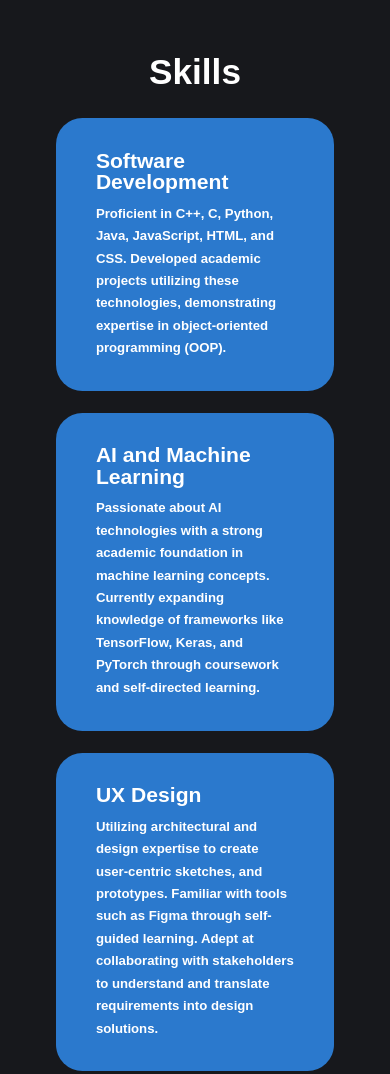
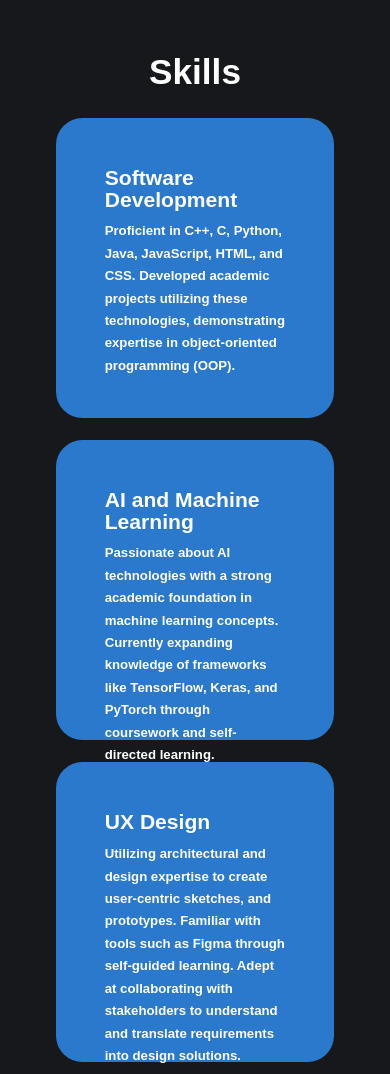
Before and after one commit to AbdelmesihChristine/Resume, a plain HTML site: page index.html in a window 390 px wide. Shown: the part 2000-3074 px from the top of the page. Drawn offline with nearby package versions, Linux system fonts and the light colour scheme.

Commit message:
Update style.css

```diff
--- a/style.css
+++ b/style.css
@@ -385,7 +385,7 @@ span{
 }
 .skills-box{
     background-color: var(--main-color);
-    /*height: 300px;*/
+    height: 300px;
     border-radius: 3rem;
     border: 5px solid transparent;
     cursor: pointer;
@@ -405,7 +405,7 @@ span{
     text-align: left;
     min-height: 200px;
     justify-content: left;
-    padding: 3rem 4rem;
+    padding: 5rem 5rem;
 }
 .skills-info h4{
     font-size: 3.2rem;
@@ -530,13 +530,14 @@ span{
 
 }
 @media (max-width: 600px) {
-  .skills-info h4 {
-    font-size: 2.4rem;  /* slightly smaller heading */
-  }
-  .skills-info p {
-    font-size: 1.3rem;  /* decrease from 1.5rem or 1.2rem */
-  }
+    .skills-info h4 {
+      font-size: 2.4rem;
+    }
+    .skills-info p {
+      font-size: 1.3rem;
+    }
 }
+
 @media (max-width:991px) {
     .home-img img {
         width: 300px;
```
